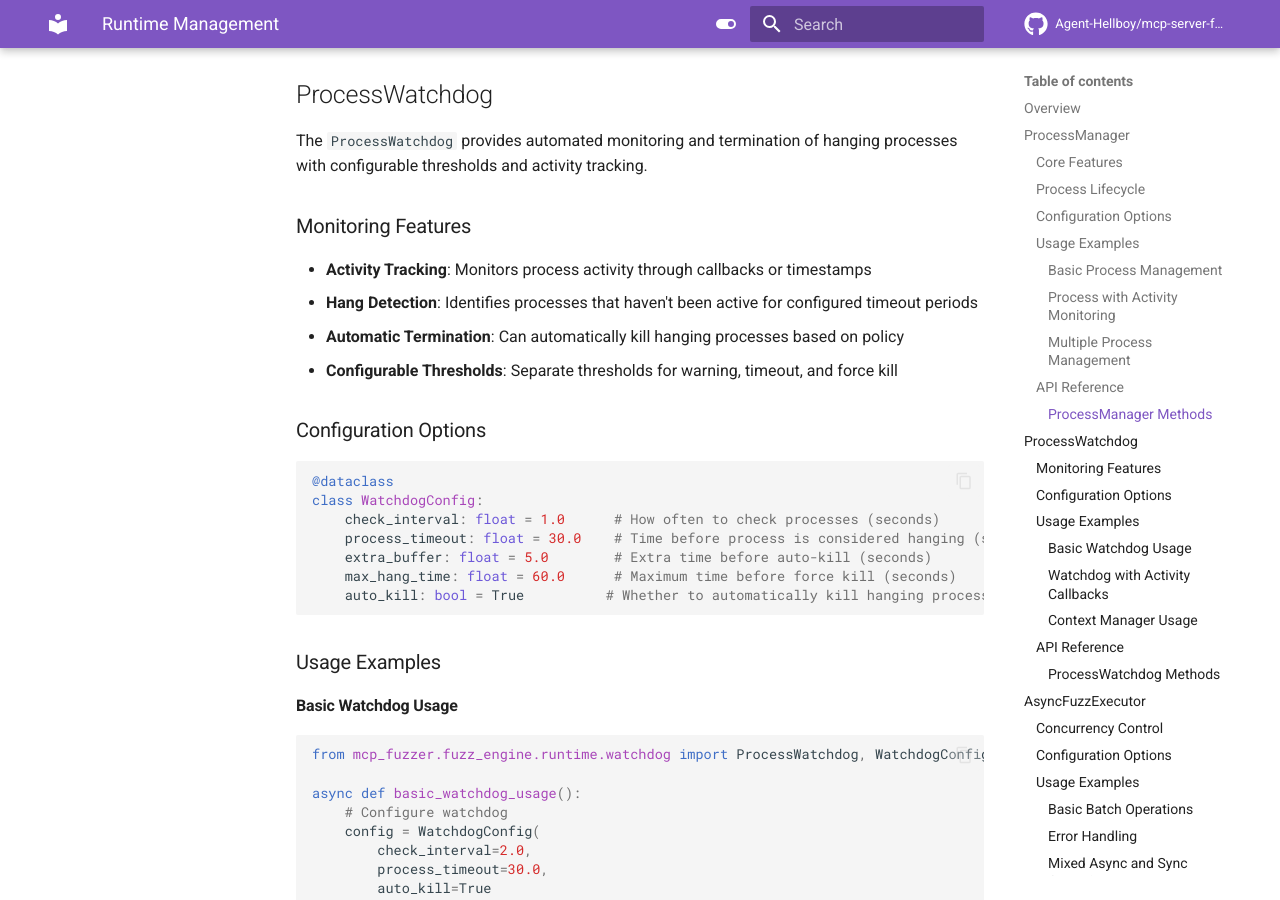
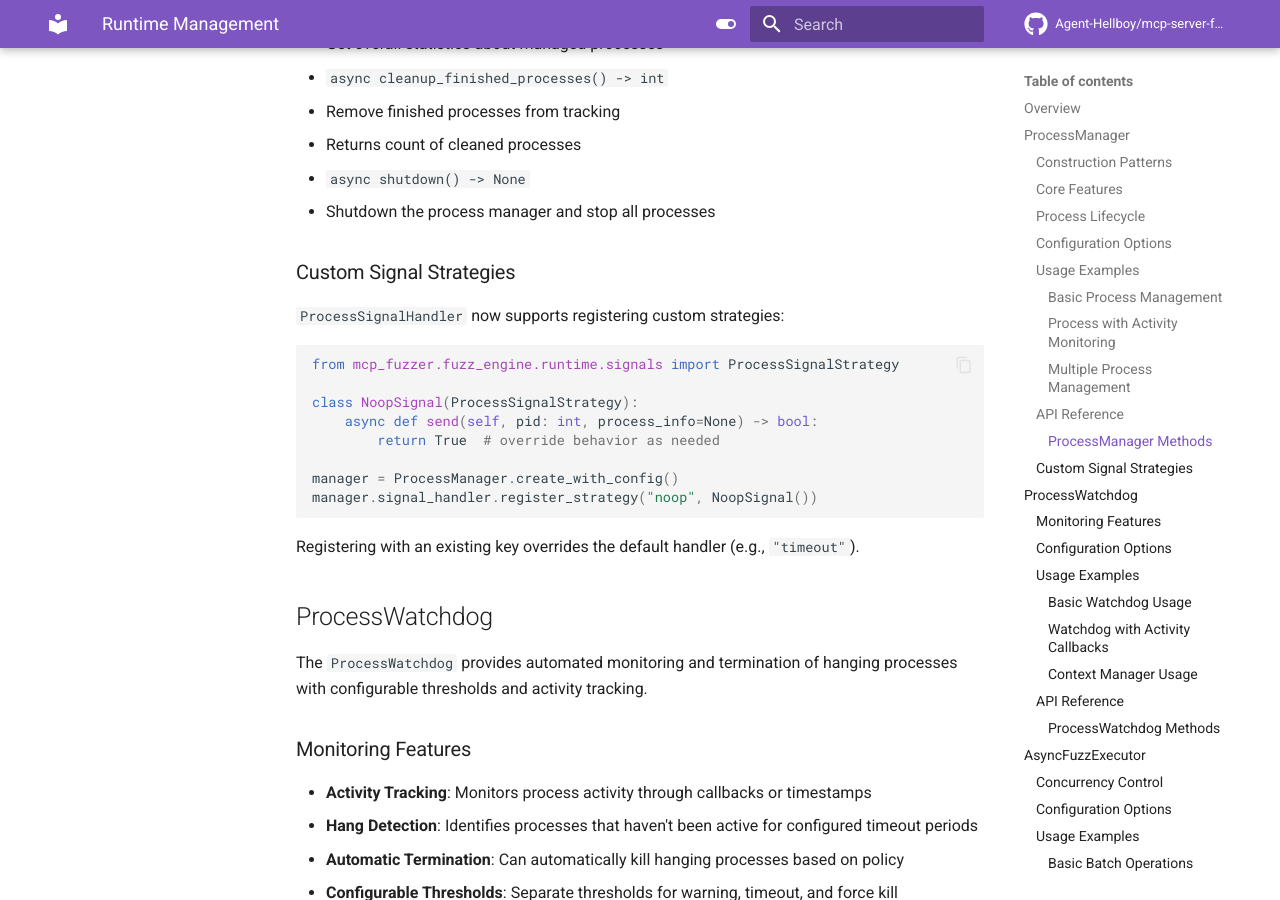
Before and after one commit to Agent-Hellboy/mcp-server-fuzzer, an MkDocs documentation site: the page built from docs/components/runtime-management.md, in a window 1280 px wide and 900 px high, scrolled down 4129 px. Built offline with MkDocs 1.6.1 and Material for MkDocs 9.7.7, drawn with Linux system fonts in a browser that asks for light colours; comment, search, counter and statistics services are not loaded; some of the changed text lies outside the part shown.

Commit message:
resolve comments

````diff
--- a/docs/components/runtime-management.md
+++ b/docs/components/runtime-management.md
@@ -13,6 +13,11 @@
 ## ProcessManager
 
 The `ProcessManager` provides fully asynchronous subprocess lifecycle management with comprehensive process tracking and signal handling.
+
+### Construction Patterns
+
+- **Default wiring**: `ProcessManager.create_with_config()` constructs a manager with default watchdog/registry/signal handler/lifecycle/monitor components.
+- **Custom wiring**: You can instantiate collaborators yourself and pass them to the `ProcessManager` constructor to fully control dependencies (useful in tests).
 
 ### Core Features
 
@@ -51,7 +56,7 @@
 from mcp_fuzzer.fuzz_engine.runtime.manager import ProcessManager, ProcessConfig
 
 async def basic_process_management():
-    manager = ProcessManager()
+    manager = ProcessManager.create_with_config()
 
     # Start a process
     config = ProcessConfig(
@@ -78,7 +83,7 @@
 import time
 
 async def process_with_activity_monitoring():
-    manager = ProcessManager()
+    manager = ProcessManager.create_with_config()
 
     # Activity callback that reports current time
     def activity_callback():
@@ -106,7 +111,7 @@
 
 ```python
 async def multiple_process_management():
-    manager = ProcessManager()
+    manager = ProcessManager.create_with_config()
 
     # Start multiple processes
     processes = []
@@ -171,6 +176,23 @@
 
 - `async shutdown() -> None`
   - Shutdown the process manager and stop all processes
+
+### Custom Signal Strategies
+
+`ProcessSignalHandler` now supports registering custom strategies:
+
+```python
+from mcp_fuzzer.fuzz_engine.runtime.signals import ProcessSignalStrategy
+
+class NoopSignal(ProcessSignalStrategy):
+    async def send(self, pid: int, process_info=None) -> bool:
+        return True  # override behavior as needed
+
+manager = ProcessManager.create_with_config()
+manager.signal_handler.register_strategy("noop", NoopSignal())
+```
+
+Registering with an existing key overrides the default handler (e.g., `"timeout"`).
 
 ## ProcessWatchdog
 
@@ -484,7 +506,7 @@
     )
 
     # Create runtime components
-    manager = ProcessManager(watchdog_config)
+    manager = ProcessManager.create_with_config(watchdog_config)
     executor = AsyncFuzzExecutor(max_concurrency=3)
 
     try:
@@ -551,7 +573,7 @@
 
 # Usage
 async def managed_transport_example():
-    manager = ProcessManager()
+    manager = ProcessManager.create_with_config()
     transport = ManagedStdioTransport("python test_server.py", manager)
 
     try:
````
Also changed, not shown: docs/components/process-management-guide.md (+3 -2 lines), docs/components/process-management.md (+6 -5 lines), docs/development/contributing.md (+3 -3 lines), docs/development/reference.md (+1 -1 lines), 8 other files.
